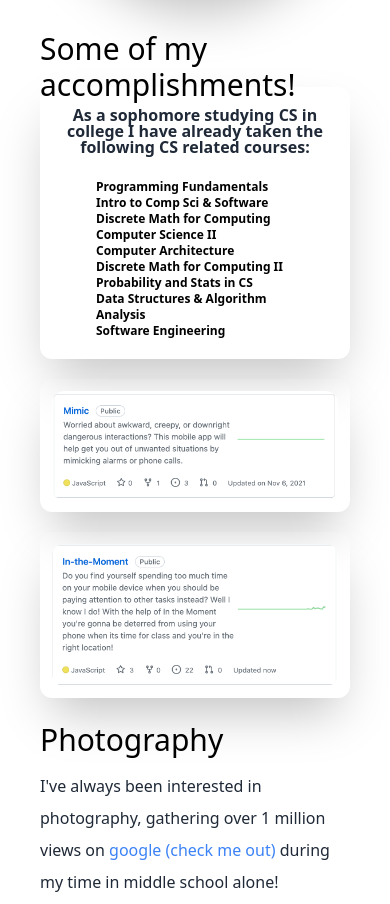
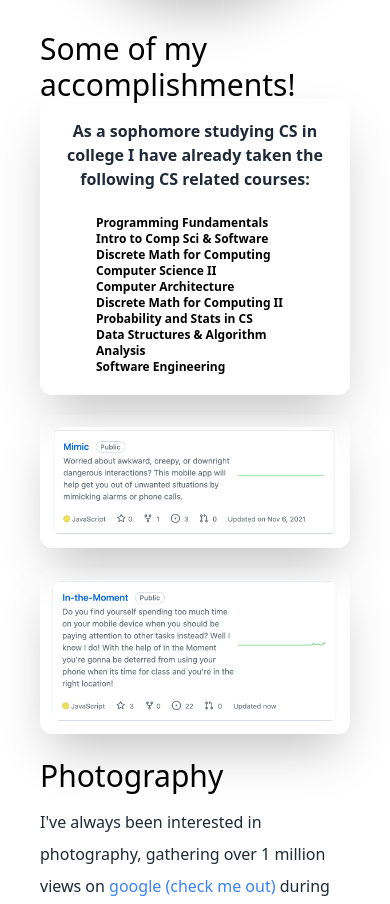
Before and after one commit to DavidTepeneu/DavidTepeneu.github.io, a Next.js app: page / in a window 390 px wide. Shown: the part 1073-1977 px from the top of the page. Built offline with nearby package versions, Linux system fonts and the light colour scheme.

Commit message:
Spacing issues on mobile

```diff
--- a/pages/index.js
+++ b/pages/index.js
@@ -25,7 +25,7 @@ export default function Home() {
         <meta name="viewport" content="width=device-width, initial-scale=1" />
         <link rel="icon" href="/favicon.ico" />
       </Head>
-      <main className="bg-white px-10 sm:px-5 md:px-20 lg:px-40 dark:bg-gray-900">
+      <main className="bg-white px-10 sm:px-5 md:px-10 lg:px-40 dark:bg-gray-900">
         <section className="min-h-screen md:text-xl">
           <nav className="py-10 mb-12 flex justify-between">
             <h1 className="font-avo text-xl md:text-3xl lg:text-3xl dark:text-white">David Tepeneu</h1>
@@ -54,11 +54,11 @@ export default function Home() {
 
         <section>
           <div className="py-8">
-            <h3 className="text-left text-3xl dark:text-gray-200 h-1">Some of my accomplishments!</h3>
+            <h3 className="text-left text-3xl dark:text-gray-200 h-4">Some of my accomplishments!</h3>
           </div>
           <div className="gap-y-2">
             <div className="shadow-2xl dark:shadow-lg dark:shadow-white p-5 rounded-xl mt-5 mb-5">
-            <p className=" leading-none font-semibold text-center text-md text-gray-800 dark:text-gray-300 md:text-lg lg:text-xl">
+            <p className=" leading-1 font-semibold text-center text-md text-gray-800 dark:text-gray-300 md:text-lg lg:text-xl">
               As a sophomore studying CS in college I have already taken the following CS related courses:
             </p>
             <br></br>
```
